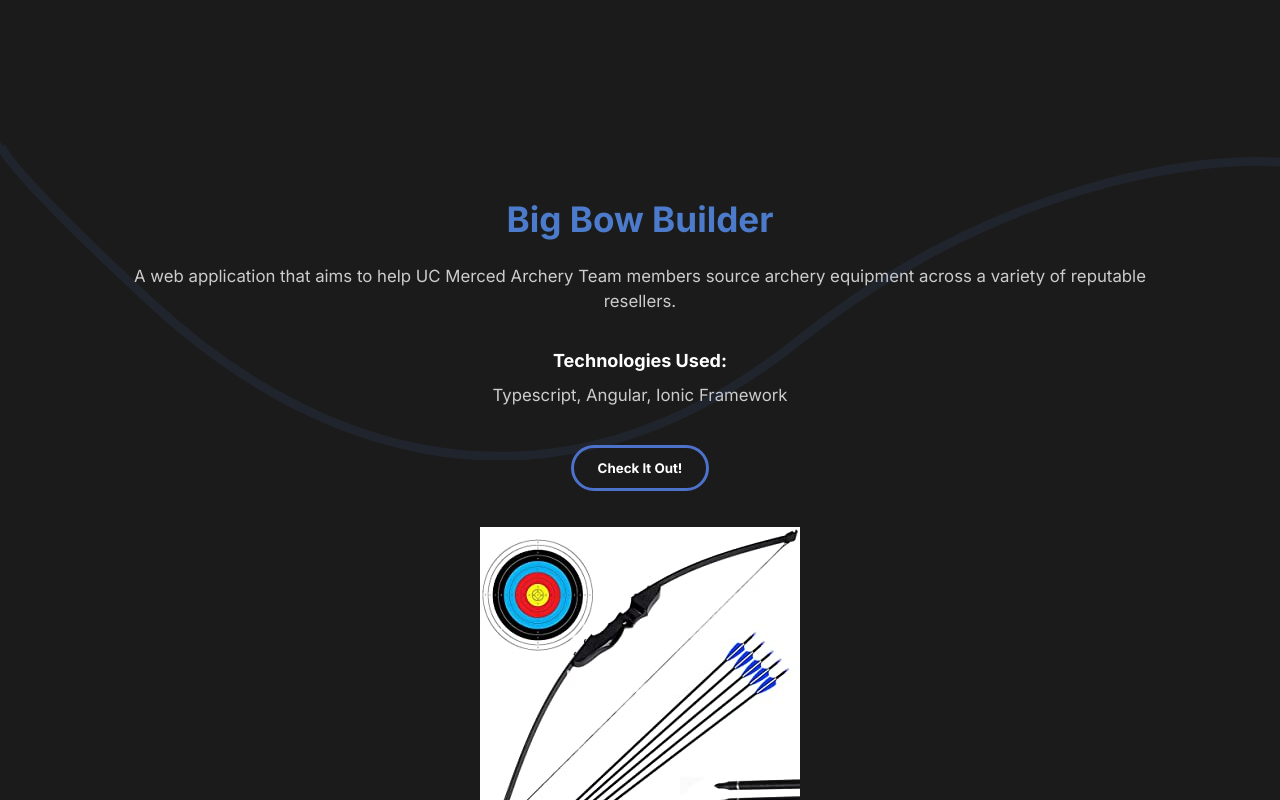
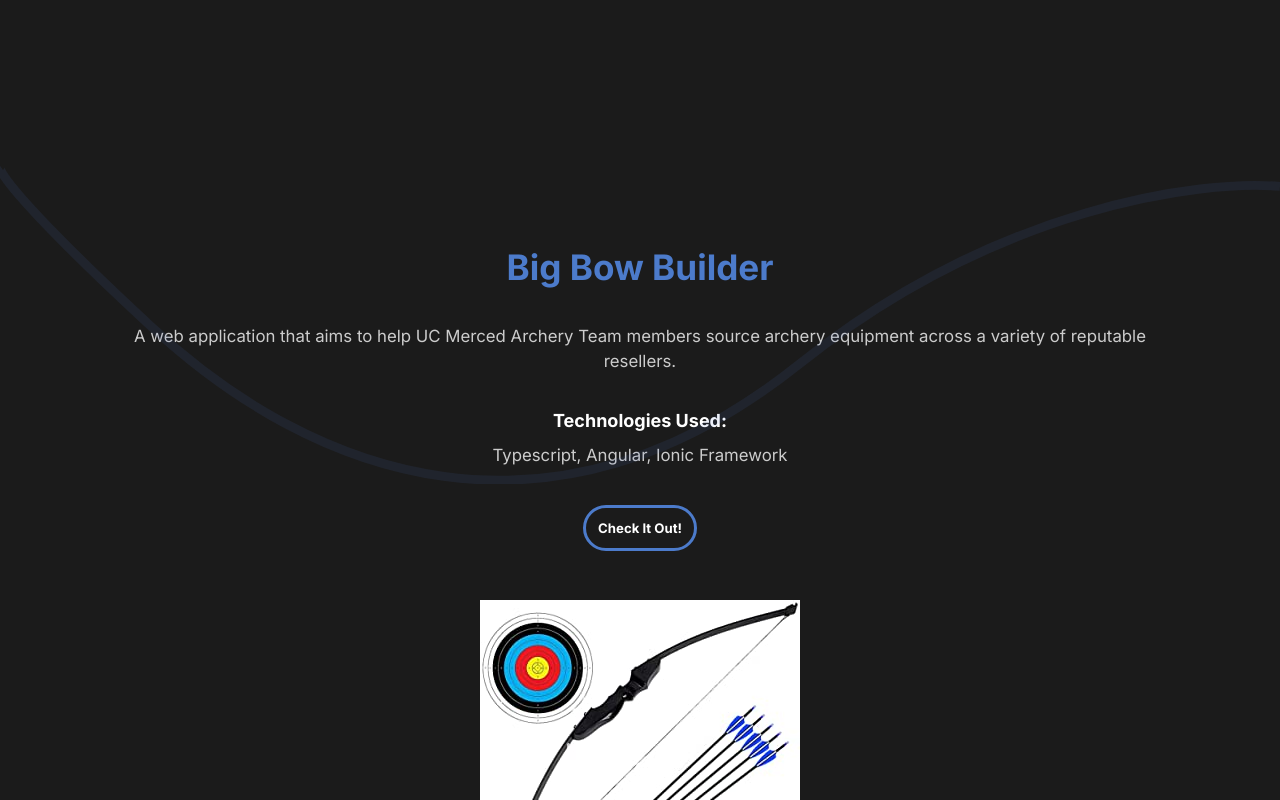
Before and after one commit to jzhu43/my-website, a React (Create React App) app: page /projects in a window 1280 px wide. Shown: the part 860-1660 px from the top of the page. Built offline with nearby package versions, Linux system fonts and the light colour scheme.

Commit message:
Fixed Button Alignment

```diff
--- a/src/components/ProjectSection.js
+++ b/src/components/ProjectSection.js
@@ -50,7 +50,7 @@
               href='https://github.com/jzhu43/bowPartPicker-frontend'
               target='_blank'
               rel='noopener noreferrer'>
-              <button>Check It Out!</button>
+              Check It Out!
             </a>
           </motion.div>
           <img src={bow} alt='Big Bow Builder' />
@@ -71,7 +71,7 @@
               href='https://github.com/jzhu43/music-player'
               target='_blank'
               rel='noopener noreferrer'>
-              <button>Check It Out!</button>
+              Check It Out!
             </a>
           </motion.div>
           <img src={music} alt='Music Player' />
@@ -92,7 +92,7 @@
               href='https://github.com/jzhu43/my-website'
               target='_blank'
               rel='noopener noreferrer'>
-              <button>Check It Out!</button>
+              Check It Out!
             </a>
           </motion.div>
           <img src={website} alt='My Website' />
@@ -125,19 +125,37 @@
   display: flex;
   justify-content: space-between;
   flex-direction: row;
-  padding-bottom: 15rem;
+  padding-bottom: 12rem;
   padding-top: 5rem;
   h3 {
-    margin-bottom: -1rem;
+    margin-bottom: 0rem;
     color: #4c7bcb;
   }
   div {
     float: right;
-    width: 45%;
+    width: 100%;
+    padding: 2rem 0rem;
+    a {
+      cursor: pointer;
+      font-weight: bold;
+      border-radius: 25px;
+      background: transparent;
+      color: white;
+      text-decoration: none;
+      padding: 1rem;
+      font-size: 1.1rem;
+      border: 3px solid #4c7bcb;
+      transition: all 0.5s ease;
+      font-family: "Inter", sans-serif;
+      &:hover {
+        background-color: #4c7bcb;
+      }
+    }
   }
+
   img {
     width: 55%;
-    padding: 0rem 0rem 0rem 10rem;
+    padding: 0rem 0rem 3rem 10rem;
     object-fit: cover;
     z-index: 2;
   }
```
